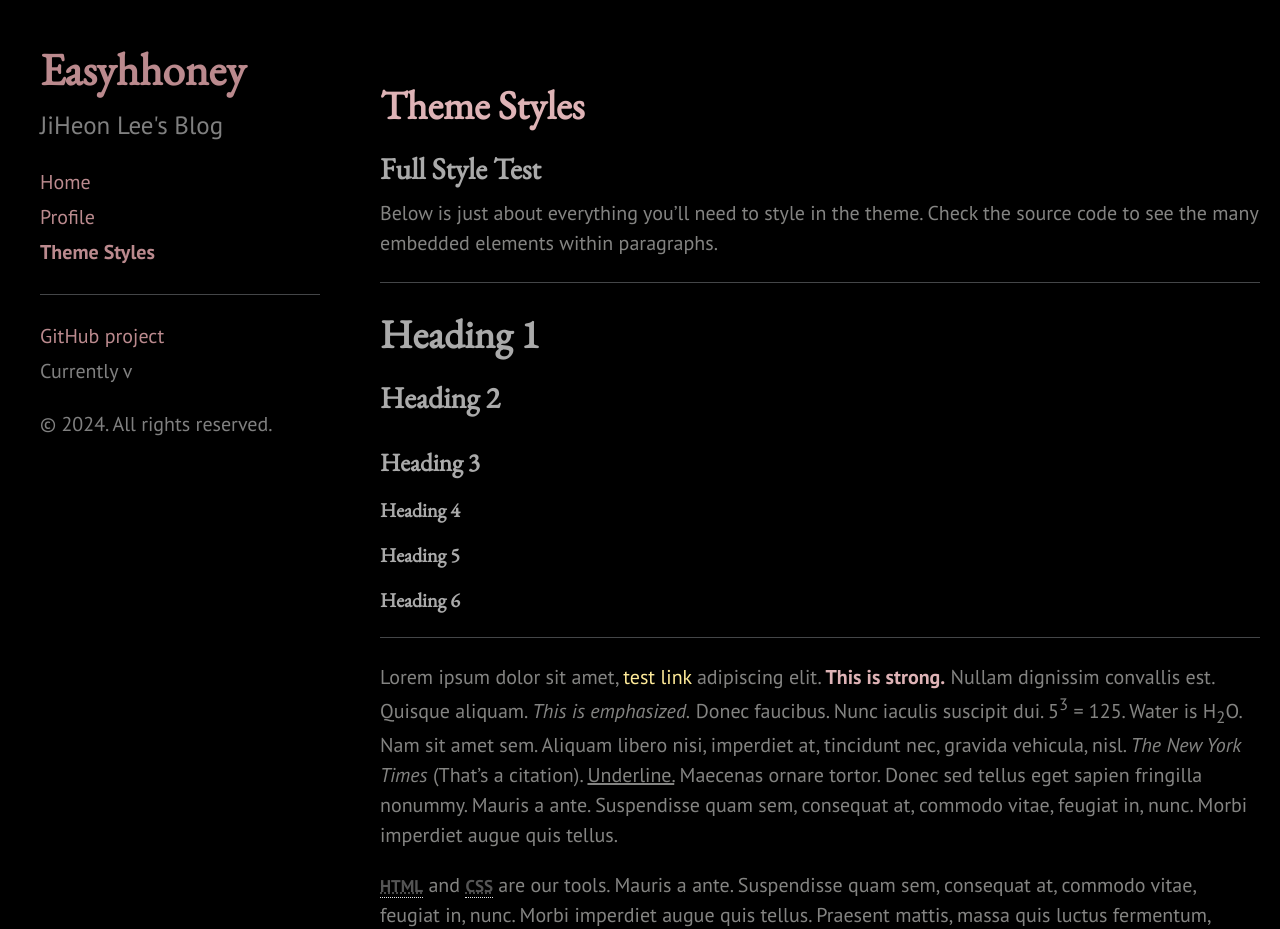
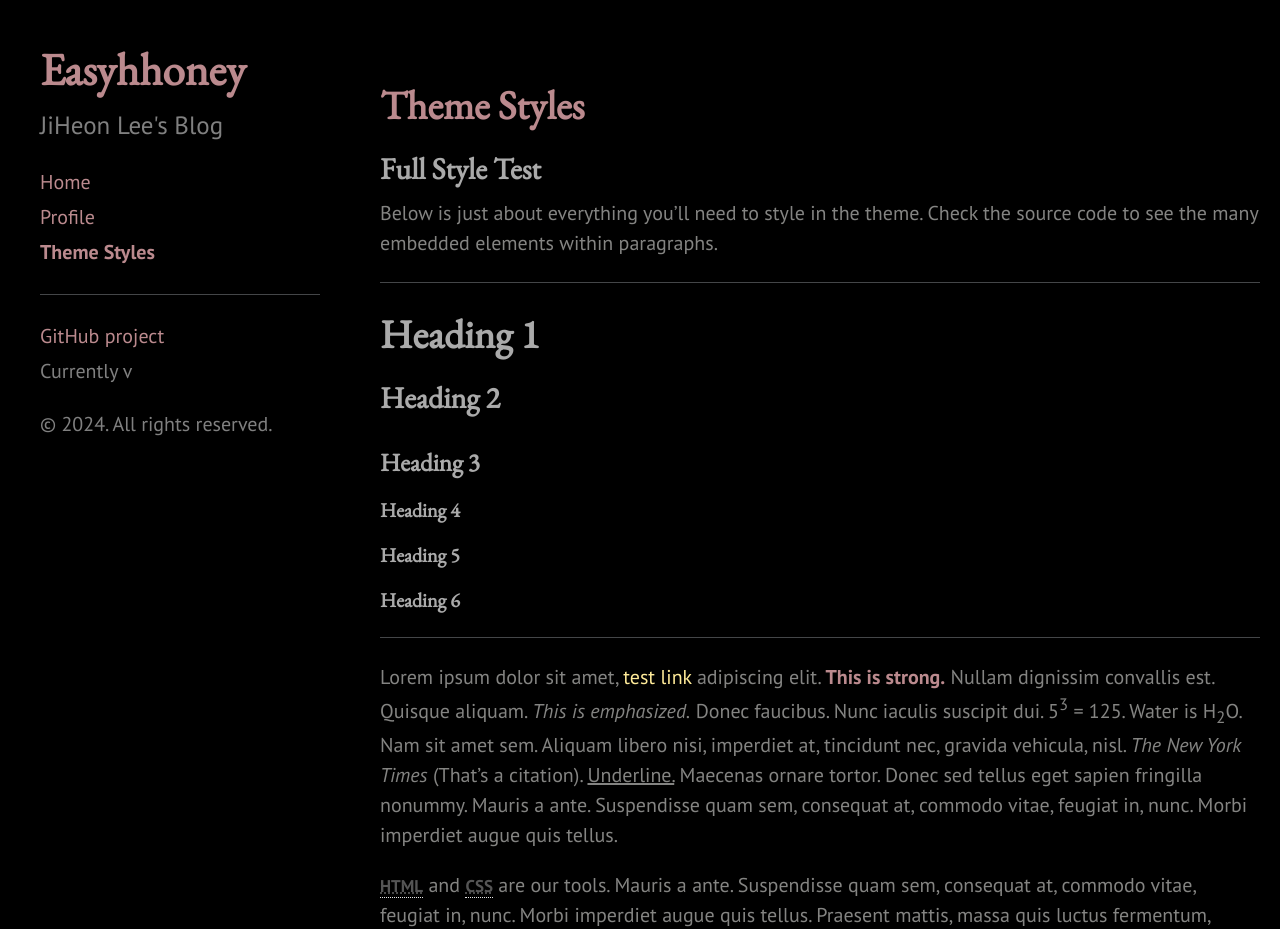
Before and after one commit to easyhhoney/easyhhoney.github.io, a Jekyll site: the page built from styles.md, in a window 1280 px wide. Shown: the top 929 px of the page. Built offline with Jekyll 4.4.1, drawn with Linux system fonts in a browser that asks for light colours.

Commit message:
색상변경

```diff
--- a/public/css/blackdoc.css
+++ b/public/css/blackdoc.css
@@ -65,7 +65,7 @@
 }
 
 a:hover {
-  color: #caad00;
+  color: #f9f79c;
 }
 
 .btn {
@@ -86,7 +86,7 @@
 
 strong,
 b {
-  color: #DEB3B6;
+  color: #bb8a8e;
 }
 /* Code */
 
@@ -284,7 +284,7 @@
 .page-title,
 .post-title,
 .post-title a {
-  color: #DEB3B6;
+  color: #bb8a8e;
 }
 
 /*
```
